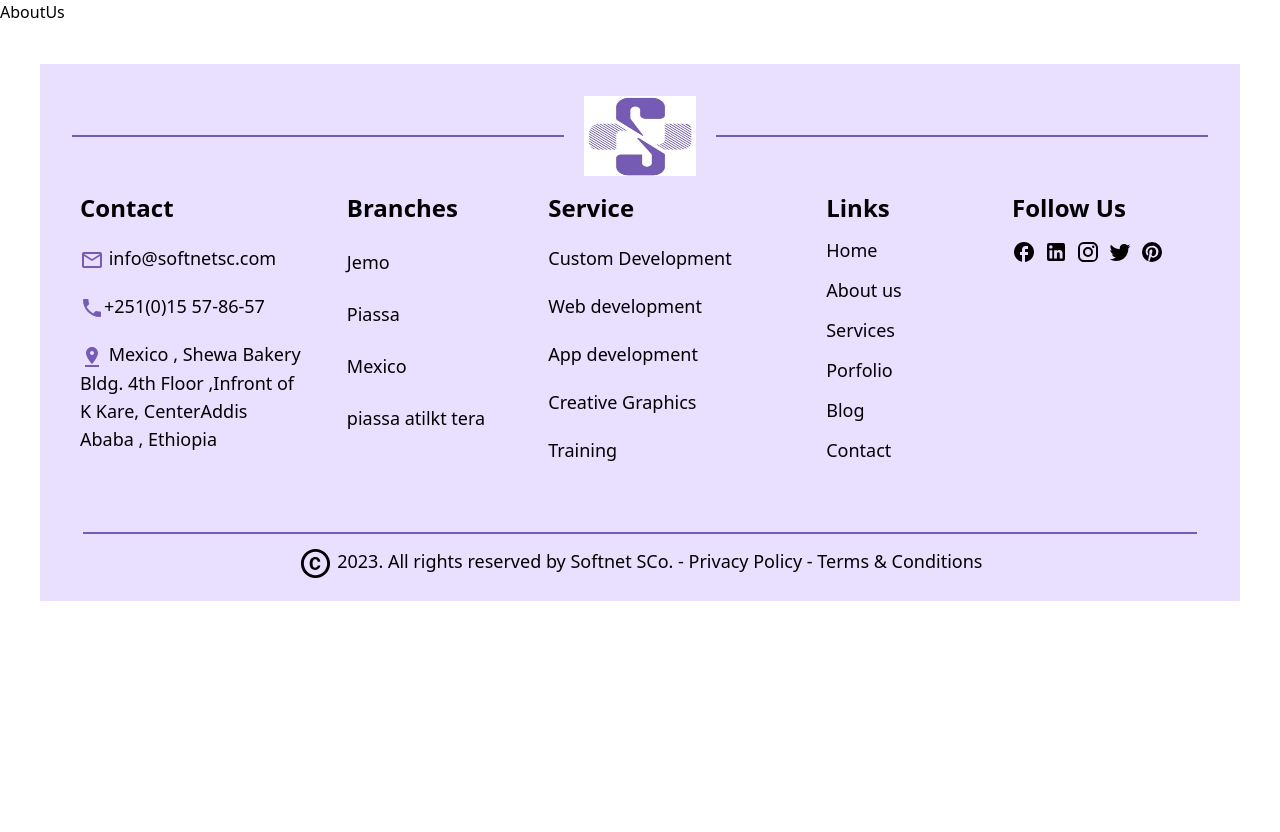
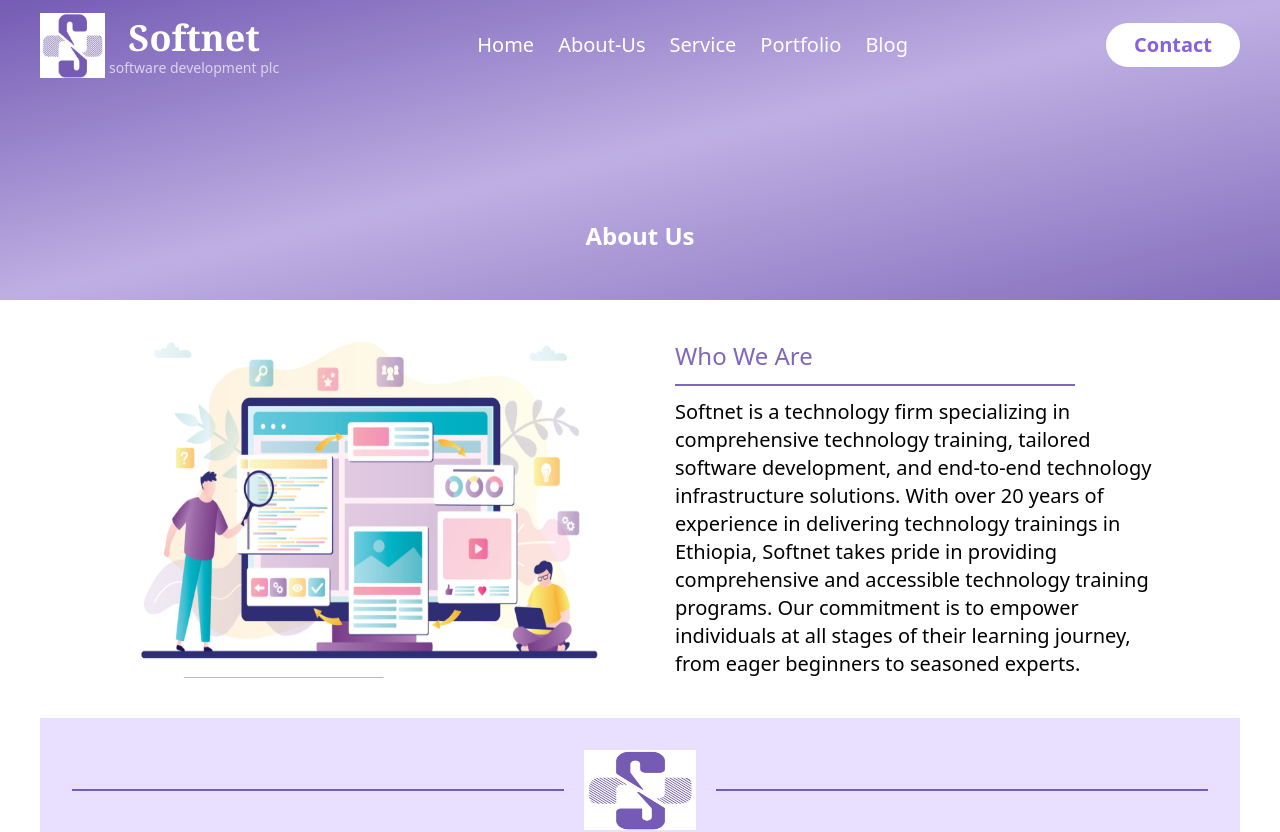
Before and after one commit to mihret1/MSS-Tour-and-tourism-website-, a React (Vite) app in the folder client/: page /aboutus in a window 1280 px wide. Shown: the top 832 px of the page. Before the commit the page ends 800 px from the top, so only its background shows below. Built offline with nearby package versions, Linux system fonts and the light colour scheme.

Commit message:
who we are part of about us page

```diff
--- a/client/src/pages/AboutUs.jsx
+++ b/client/src/pages/AboutUs.jsx
@@ -1,7 +1,33 @@
+import NavBar from "../components/NavBar"
+import about from '../assets/about/abt.webp'
+
 
 function AboutUs() {
   return (
-    <div>AboutUs</div>
+    <div>
+      <div className="bg-gradient-to-br from-[#755BB4] via-[#937DC7] via-49% to-[#846DBC] via-[#BEAFE3] via-77% h-[300px]">
+        <NavBar />
+        <h1 className="text-2xl text-center text-white pt-[130px] font-semibold"> About Us</h1>
+      </div>
+
+      <div className="flex gap-10 justify-center pt-10">
+        <img src={about} className="w-[530px]"/>
+        <div className="flex flex-col gap-3 ">
+          <h1 className="text-2xl text-[#7F67BB]">Who We Are</h1>
+          <div className="h-[2px] w-[400px] bg-[#7F67BB]"></div>
+          <p className=" w-[500px] text-xl">
+              Softnet is a technology firm specializing in comprehensive technology training,
+              tailored software development, and end-to-end technology infrastructure solutions.
+              With over 20 years of experience in delivering technology trainings in Ethiopia,
+              Softnet takes pride in providing comprehensive and accessible technology training programs.
+                Our commitment is to empower
+              individuals at all stages of their learning journey, from eager beginners to seasoned experts.
+          </p>
+        </div>
+      </div>
+
+
+    </div>
   )
 }
 
```
Also changed, not shown: client/src/assets/about/abt.webp (added), client/src/pages/ContactsUs.jsx (indentation only).
